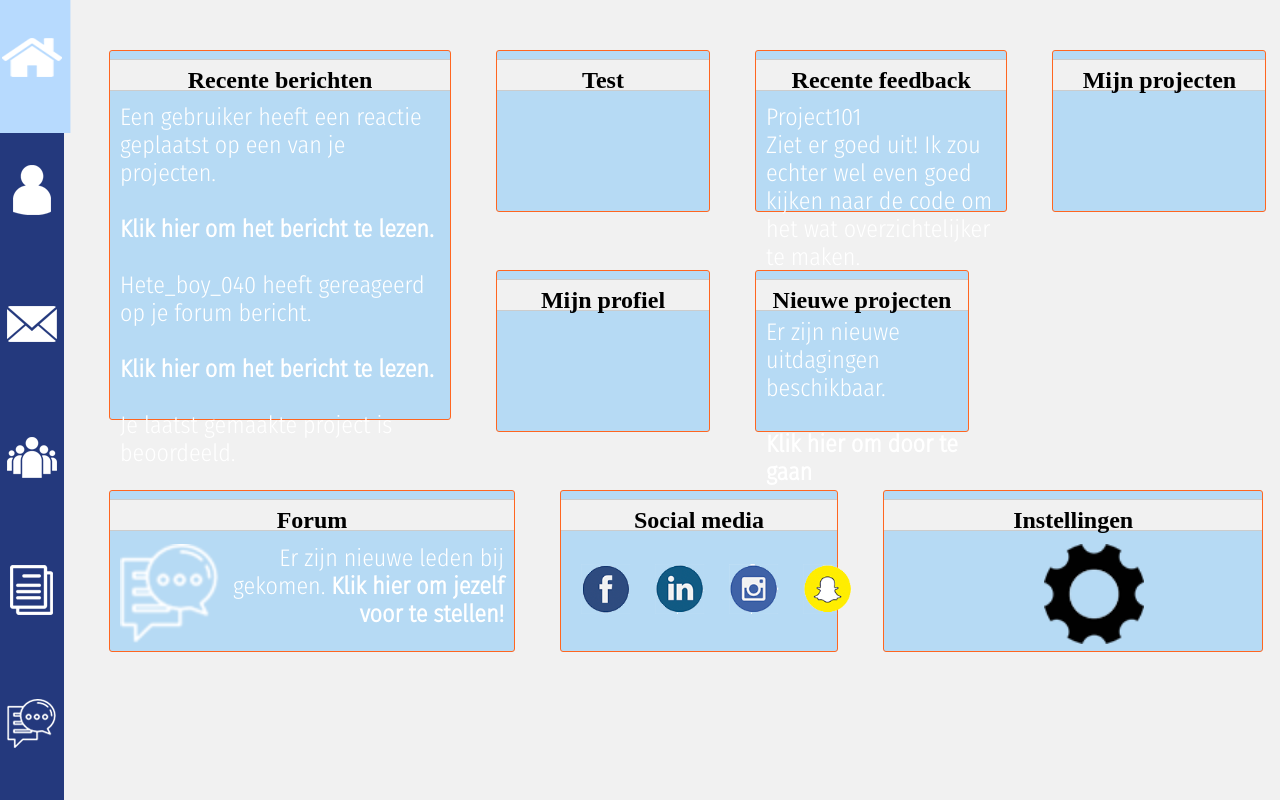
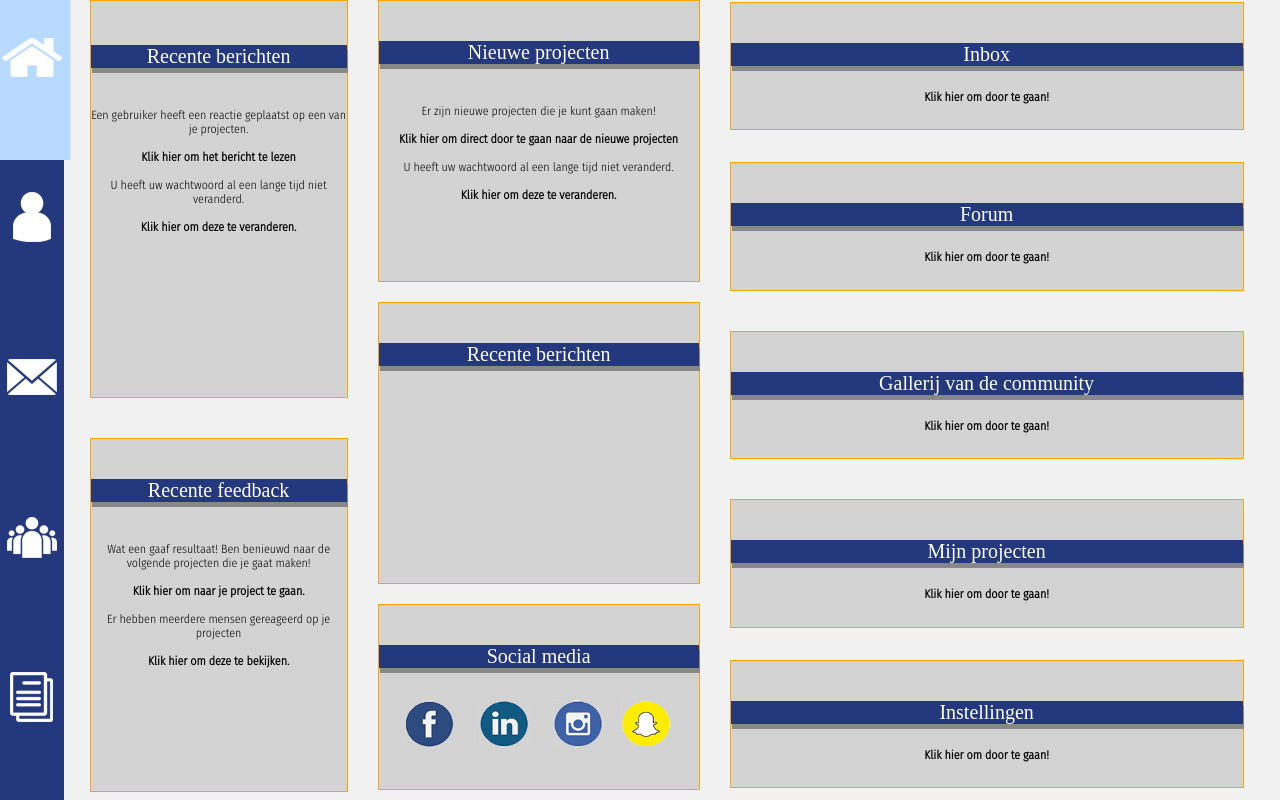
Before and after one commit to daanheijmans/ASMLexperience, a PHP site: page /dashboard/dashboard.php in a window 1280 px wide. Run offline with PHP 8.4, Linux system fonts and the light colour scheme; some web fonts are replaced.

Commit message:
Dashboard aangepast

```diff
--- a/dashboard/dashboard.php
+++ b/dashboard/dashboard.php
@@ -1,78 +1,116 @@
 <!DOCTYPE html>
 <html lang="en">
+
 <head>
     <title>Menu platform</title>
     <meta charset="utf-8">
     <meta name="viewport" content="width=device-width, initial-scale=1">
     <link rel="stylesheet" type="text/css" href="../style/styledashboard.css">
 </head>
+
 <body>
 <div class="wrapper">
     <div class="vertical-menu">
         <?php include_once "../menu_balk/menu.php" ?>
     </div>
-    <div class="box" style="height:46vh; width: 25vw; background-color: #b6daf4;">
-        <h3>Recente berichten</h3>
-        <div class="tekst4">
-            Een gebruiker heeft een reactie geplaatst op een van je projecten.<br /><br /> <strong>Klik hier om het bericht te lezen.</strong>
-            <br /><br />
-            Hete_boy_040 heeft gereageerd op je forum bericht.<br /><br /> <strong>Klik hier om het bericht te lezen.</strong>
-            <br /><br />
-            Je laatst gemaakte project is beoordeeld.<br /><br /> <strong>Klik hier om de beoordeling te zien.</strong>
-        </div>
+
+    <div class "container">
+
+
+    <div class="blok1">
+        <p class="tekst1">
+            Recente berichten
+        </p>
+
+        <p class="recenteberichten">
+            Een gebruiker heeft een reactie geplaatst op een van je projecten. <br /><br /><strong>Klik hier om het bericht te lezen</strong>
+            <br /><br /> U heeft uw wachtwoord al een lange tijd niet veranderd. <br /><br /><strong>Klik hier om deze te veranderen.</strong>
+        </p>
     </div>
-  <!-- Hieronder zijn de verschillende blokken gemaakt waarin de inhoud van het dashboard te vinden is. Deze kunnen qua formaat aangepast worden naar de inhoud die erin staat-->
-    <div class="box" style="height:20vh; width: 15vw; background-color: #b6daf4;">
-        <h4>Test</h4>
+    <div class="blok2">
+        <p class="tekst2">
+            Recente feedback
+        </p>
+        <p class="recenteberichten">
+            Wat een gaaf resultaat! Ben benieuwd naar de volgende projecten die je gaat maken! <br /><br /><strong>Klik hier om naar je project te gaan.</strong>
+            <br /><br /> Er hebben meerdere mensen gereageerd op je projecten <br /><br /><strong>Klik hier om deze te bekijken.</strong>
+        </p>
     </div>
 
-    <div class="box" style="height:20vh; width: 18vw; background-color: #b6daf4;">
-        <h5>Recente feedback</h5>
-        <div class="tekst1">
-            Project101<br>
-            Ziet er goed uit! Ik zou echter wel even goed kijken naar de code om het wat overzichtelijker te maken.
-        </div>
+    <div class="blok3">
+        <p class="tekst3">
+            Nieuwe projecten
+        </p>
+        <p class="recenteberichten">
+            Er zijn nieuwe projecten die je kunt gaan maken! <br /><br /><strong>Klik hier om direct door te gaan naar de nieuwe projecten</strong>
+            <br /><br /> U heeft uw wachtwoord al een lange tijd niet veranderd. <br /><br /><strong>Klik hier om deze te veranderen.</strong>
+        </p>
     </div>
 
-    <div class="box" style="height:20vh; width: 15vw; background-color: #b6daf4;">
-        <h4>Mijn projecten</h4>
+    <div class="blok4">
+        <p class="tekst3">
+            Recente berichten
+        </p>
     </div>
 
-    <div class="box" style="height:20vh; width: 15vw; background-color: #b6daf4;">
-        <h4>Mijn profiel</h4>
+    <div class="blok5">
+        <p class="tekst5">
+            Social media
+        </p>
+        <img class="facebook" src="images/facebook.png" />
+        <img class="linkedin" src="images/linkedin.png" />
+        <img class="instagram" src="images/instagram.png" />
+        <img class="snapchat" src="images/snapchat.png" />
     </div>
 
-    <div class="box" style="height:20vh; width: 15vw; background-color: #b6daf4;">
-        <h4>Nieuwe projecten</h4>
-        <div class="tekst2">
-            Er zijn nieuwe uitdagingen beschikbaar. <br /><br /><strong>Klik hier om door te gaan</strong>
-        </div>
+    <div class="blok6">
+        <p class="tekst6">
+            Inbox
+        </p>
+
+        <p class="tekstrechts">
+            <strong>Klik hier om door te gaan!</strong>
+        </p>
     </div>
 
-    <div class="box" style="height:20vh; width: 30vw; background-color: #b6daf4;">
-        <h9>Forum</h9>
-        <img class="forum" src="../images/forum.png" />
-        <div class="tekst3">
-            Er zijn nieuwe leden bij gekomen. <strong>Klik hier om jezelf voor te stellen!</strong>
-
-        </div>
+    <div class="blok7">
+        <p class="tekst6">
+            Forum
+        </p>
+        <p class="tekstrechts">
+            <strong>Klik hier om door te gaan!</strong>
+        </p>
     </div>
 
-    <div class="box" style="height:20vh; width: 20vw; background-color: #b6daf4;">
-        <h10>Social media</h10>
-        <img class="facebook" src="../images/facebook.png" />
-        <img class="linkedin" src="../images/linkedin.png" />
-        <img class="instagram" src="../images/instagram.png" />
-        <img class="snapchat" src="../images/snapchat.png" />
+    <div class="blok8">
+        <p class="tekst6">
+            Gallerij van de community
+        </p>
+        <p class="tekstrechts">
+            <strong>Klik hier om door te gaan!</strong>
+        </p>
     </div>
 
-    <div class="box" style="height:20vh; width: 28vw; background-color: #b6daf4;">
-        <h12>Instellingen</h12>
+    <div class="blok9">
+        <p class="tekst6">
+            Mijn projecten
+        </p>
+        <p class="tekstrechts">
+            <strong>Klik hier om door te gaan!</strong>
+        </p>
+    </div>
 
-        <img class="instellingen" src="../images/icon.png" />
-
+    <div class="blok10">
+        <p class="tekst6">
+            Instellingen
+        </p>
+        <p class="tekstrechts">
+            <strong>Klik hier om door te gaan!</strong>
+        </p>
     </div>
 
 </div>
+</div>
 </body>
+
 </html>
--- a/style/styledashboard.css
+++ b/style/styledashboard.css
@@ -1,20 +1,19 @@
 @font-face {
     font-family: FiraSansCondensedRegular;
-    src: url(../fonts/FiraSansCondensed-Regular.otf);
+    src: url(Fonts/FiraSansCondensed-Regular.otf);
 }
 
 @font-face {
     font-family: FiraSansCondensedLight;
-    src: url(../fonts/FiraSansCondensed-Light.otf);
+    src: url(Fonts/FiraSansCondensed-Light.otf);
 }
 
-*{
+* {
     margin: 0;
     padding: 0;
 }
 
-body{
-    overflow: hidden;
+body {
     background-color: #F1F1F1;
 }
 
@@ -22,272 +21,227 @@ body{
     display: table-cell;
     text-align: center;
     float: left;
+    position: fixed;
 }
 
 .vertical-menu a {
-    background-color:rgb(36, 57, 125); /* Grey background color */
-    color: black; /* Black text color */
-    display: block; /* Make the links appear below each other */
-    text-decoration: none; /* Remove underline from links */
-    height: 16.666666666668vh;
+    background-color: rgb(36, 57, 125);
+    /* Grey background color */
+    color: black;
+    /* Black text color */
+    display: block;
+    /* Make the links appear below each other */
+    text-decoration: none;
+    /* Remove underline from links */
+    height: 20vh;
     width: 5vw;
 }
 
-.vertical-menu img{
+.vertical-menu img {
     max-width: 100%;
     margin-top: 50%;
 }
 
 .vertical-menu a:hover {
-    background-color:rgb(183, 218, 254); /* Dark grey background on mouse-over */
-    transform: scale(1.2,1); /* Standard syntax */
+    background-color: rgb(183, 218, 254);
+    /* Dark grey background on mouse-over */
+    transform: scale(1.2, 1);
+    /* Standard syntax */
 }
 
-.wrapper{
+.wrapper {
     width: 100vw;
+    height: 100vh;
     background-color: #F1F1F1;
 }
 
-.box {
-	position: relative;
-	display: block;
-	float: left;
-    width: 250px;
-    margin-left: 1.5em;
-    margin-bottom: 0.5em ;
-    padding: 0 10px 0;
-    color: #666;
-    background: #fff;
-    border: 1px solid #FF6620;
-    border-radius: 3px;
-    margin-top: 50px;
-    margin-left: 45px;
-
+.container {
+    width: 95vw;
+    height: 100vh;
+    background-color: #f1f1f1;
 }
 
-.box h3 {
-	position: relative;
-    display: block;
-    height: 20px;
-    line-height: 1.3em;
-    width: 25vw;
-    margin-bottom: 40px;
-    margin: 0;
-    padding: 5px 10px;
-    left: -10px;
-    top: 8px;
-    color: black;
-    border-top: 1px solid #ccc;
-    border-bottom: 1px solid #ccc;
-    background: #F1F1F1;
-    font-family: FiraSansCondensedRegular;
-    font-size: 1.5em;
-    font-weight: bold;
-    text-align: center;
+.blok1 {
+    height: 44vh;
+    width: 20vw;
+    background-color: lightgrey;
+    border: 1px solid orange;
+    margin-left: 7vw;
+    padding-top: 5.5vh;
 }
 
-.box h4 {
-	position: relative;
-    display: block;
-    height: 20px;
-    line-height: 1.3em;
-    width: 15vw;
-    margin-bottom: 40px;
-    margin: 0;
-    padding: 5px 10px;
-    left: -10px;
-    top: 8px;
-    color: black;
-    border-top: 1px solid #ccc;
-    border-bottom: 1px solid #ccc;
-    background: #F1F1F1;
-    font-family: FiraSansCondensedRegular;
-    font-size: 1.5em;
-    font-weight: bold;
-    text-align: center;
+.blok2 {
+    height: 44vh;
+    width: 20vw;
+    background-color: lightgrey;
+    border: 1px solid orange;
+    margin-left: 7vw;
+    margin-top: 5vh;
 }
 
-.box h5 {
-	position: relative;
-    display: block;
-    height: 20px;
-    line-height: 1.3em;
-    width: 18vw;
-    margin-bottom: 40px;
-    margin: 0;
-    padding: 5px 10px;
-    left: -10px;
-    top: 8px;
-    color: black;
-    border-top: 1px solid #ccc;
-    border-bottom: 1px solid #ccc;
-    background: #F1F1F1;
-    font-family: FiraSansCondensedRegular;
-    font-size: 1.5em;
-    font-weight: bold;
-    text-align: center;
+.blok3 {
+    height: 35vh;
+    width: 25vw;
+    background-color: lightgrey;
+    border: 1px solid orange;
+    margin-left: 29.5vw;
+    margin-top: -99vh;
 }
 
-.box h9 {
-	position: relative;
-    display: inline-block;
-    height: 20px;
-    line-height: 1.3em;
-    width: 30vw;
-    margin-bottom: 40px;
-    margin: 0;
-    padding: 5px 10px;
-    left: -10px;
-    top: 8px;
-    color: black;
-    border-top: 1px solid #ccc;
-    border-bottom: 1px solid #ccc;
-    background: #F1F1F1;
-    font-family: FiraSansCondensedRegular;
-    font-size: 1.5em;
-    font-weight: bold;
-    text-align: center;
+.blok4 {
+    height: 35vh;
+    width: 25vw;
+    background-color: lightgrey;
+    border: 1px solid orange;
+    margin-left: 29.5vw;
+    margin-top: 2.5vh;
 }
 
-.box h10 {
-	position: relative;
-    display: inline-block;
-    height: 20px;
-    line-height: 1.3em;
-    width: 20vw;
-    margin-bottom: 40px;
-    margin: 0;
-    padding: 5px 10px;
-    left: -10px;
-    top: 8px;
-    color: black;
-    border-top: 1px solid #ccc;
-    border-bottom: 1px solid #ccc;
-    background: #F1F1F1;
-    font-family: FiraSansCondensedRegular;
-    font-size: 1.5em;
-    font-weight: bold;
-    text-align: center;
+.blok5 {
+    height: 23vh;
+    width: 25vw;
+    background-color: lightgrey;
+    border: 1px solid orange;
+    margin-left: 29.5vw;
+    margin-top: 2.5vh;
 }
 
-.box h11 {
-	position: relative;
-    display: inline-block;
-    height: 20px;
-    line-height: 1.3em;
-    width: 580px;
-    margin-bottom: 40px;
-    margin: 0;
-    padding: 5px 10px;
-    left: -10px;
-    top: 8px;
-    color: black;
-    border-top: 1px solid #ccc;
-    border-bottom: 1px solid #ccc;
-    background: #F1F1F1;
-    font-family: FiraSansCondensedRegular;
-    font-size: 1.5em;
-    font-weight: bold;
-    text-align: center;
+.blok6 {
+    height: 15.8vh;
+    width: 40vw;
+    background-color: lightgrey;
+    border: 1px solid orange;
+    margin-left: 57vw;
+    margin-top: -98.5vh;
 }
 
-.box h12 {
-	position: relative;
-    display: inline-block;
-    height: 20px;
-    line-height: 1.3em;
-    width: 28vw;
-    margin-bottom: 40px;
-    margin: 0;
-    padding: 5px 10px;
-    left: -10px;
-    top: 8px;
-    color: black;
-    border-top: 1px solid #ccc;
-    border-bottom: 1px solid #ccc;
-    background: #F1F1F1;
-    font-family: FiraSansCondensedRegular;
-    font-size: 1.5em;
-    font-weight: bold;
-    text-align: center;
+.blok7 {
+    height: 15.8vh;
+    width: 40vw;
+    background-color: lightgrey;
+    border: 1px solid orange;
+    margin-left: 57vw;
+    margin-top: 4vh;
 }
 
-.tekst1{
-    margin-top: 20px;
-    text-align: left;
-    font-family: FiraSansCondensedLight;
-    font-size: 1.5em;
-    color: white;
+.blok8 {
+    height: 15.8vh;
+    width: 40vw;
+    background-color: lightgrey;
+    border: 1px solid orange;
+    margin-left: 57vw;
+    margin-top: 5vh;
 }
 
-.tekst2{
-  margin-top: 15px;
-  text-align: left;
-    font-family: FiraSansCondensedLight;
-    font-size: 1.5em;
-  color: white;
+.blok9 {
+    height: 15.8vh;
+    width: 40vw;
+    background-color: lightgrey;
+    border: 1px solid orange;
+    margin-left: 57vw;
+    margin-top: 5vh;
 }
 
-.tekst3{
-  margin-top: 20px;
-  text-align: right;
-    font-family: FiraSansCondensedLight;
-    font-size: 1.5em;
-  color: white;
+.blok10 {
+    height: 15.8vh;
+    width: 40vw;
+    background-color: lightgrey;
+    border: 1px solid orange;
+    margin-left: 57vw;
+    margin-top: 4vh;
 }
 
-.tekst4{
-  margin-top: 20px;
-  text-align: left;
-    font-family: FiraSansCondensedLight;
-    font-size: 1.5em;
-  color: white;
+.tekst1 {
+    font-family: 'FiraSansCondensedRegular';
+    font-size: 20px;
+    text-align: center;
+    background-color: rgb(36, 57, 125);
+    color: white;
+    box-shadow: 1px 5px #888888;
 }
 
-.instellingen{
-  width: 100px;
-  height: 100px;
-  position: relative;
-  top: 20px;
-  left: 150px;
+.tekst2 {
+    font-family: 'FiraSansCondensedRegular';
+    font-size: 20px;
+    text-align: center;
+    margin-top: 5vh;
+    background-color: rgb(36, 57, 125);
+    color: white;
+    box-shadow: 1px 5px #888888;
 }
 
-.facebook{
-  width: 50px;
-  height: 50px;
-  position: relative;
-  top: 40px;
-  left: 10px;
+.tekst3 {
+    font-family: 'FiraSansCondensedRegular';
+    font-size: 20px;
+    text-align: center;
+    margin-top: 5vh;
+    background-color: rgb(36, 57, 125);
+    color: white;
+    box-shadow: 1px 5px #888888;
 }
 
-.linkedin{
-  width: 50px;
-  height: 50px;
-  position: relative;
-  top: 40px;
-  left: 30px;
+.tekst5 {
+    font-family: 'FiraSansCondensedRegular';
+    font-size: 20px;
+    text-align: center;
+    margin-top: 5vh;
+    background-color: rgb(36, 57, 125);
+    color: white;
+    box-shadow: 1px 5px #888888;
 }
 
-.instagram{
-  width: 50px;
-  height: 50px;
-  position: relative;
-  top: 40px;
-  left: 50px;
+.tekst6 {
+    font-family: 'FiraSansCondensedRegular';
+    font-size: 20px;
+    text-align: center;
+    margin-top: 5vh;
+    background-color: rgb(36, 57, 125);
+    color: white;
+    box-shadow: 1px 5px #888888;
 }
 
-.snapchat{
-  width: 50px;
-  height: 50px;
-  position: relative;
-  top: 40px;
-  left: 70px;
+.facebook {
+    width: 4vw;
+    height: 6vh;
+    position: relative;
+    top: 4vh;
+    left: 2vw;
 }
 
-.forum{
-  width: 100px;
-  height: 100px;
-  position: relative;
-  top: 20px;
-  float: left;
+.linkedin {
+    width: 4vw;
+    height: 6vh;
+    position: relative;
+    top: 4vh;
+    left: 3.5vw;
 }
+
+.instagram {
+    width: 4vw;
+    height: 6vh;
+    position: relative;
+    top: 4vh;
+    left: 5vw;
+}
+
+.snapchat {
+    width: 4vw;
+    height: 6vh;
+    position: relative;
+    top: 4vh;
+    left: 6vw;
+}
+
+.recenteberichten {
+    margin-top: 5vh;
+    text-align: center;
+    font-family: 'FiraSansCondensedLight';
+    font-size: 12px;
+}
+
+.tekstrechts {
+    margin-top: 3vh;
+    text-align: center;
+    font-family: 'FiraSansCondensedLight';
+    font-size: 12px;
+}
```
Also changed, not shown: dashboard/dashboard.html (added, +122 -0 lines).
